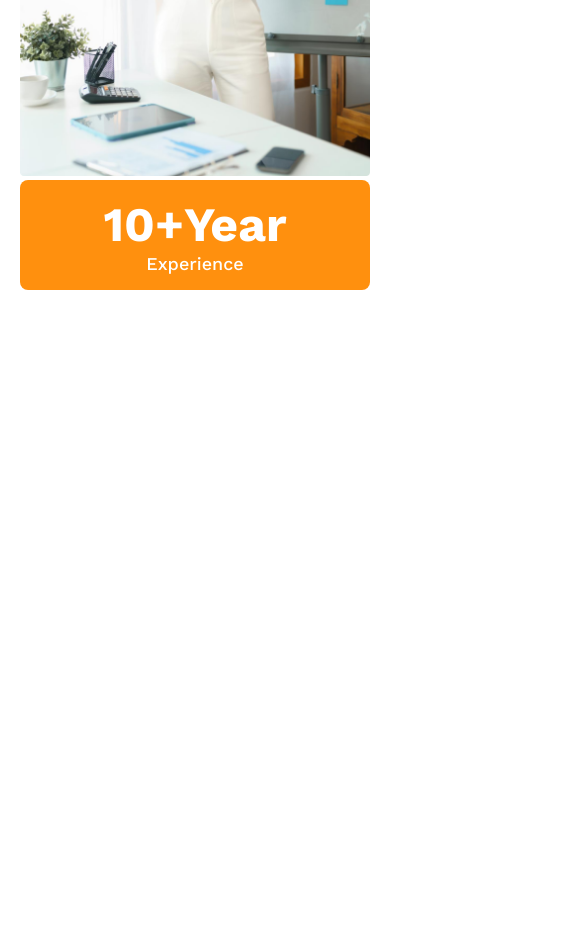
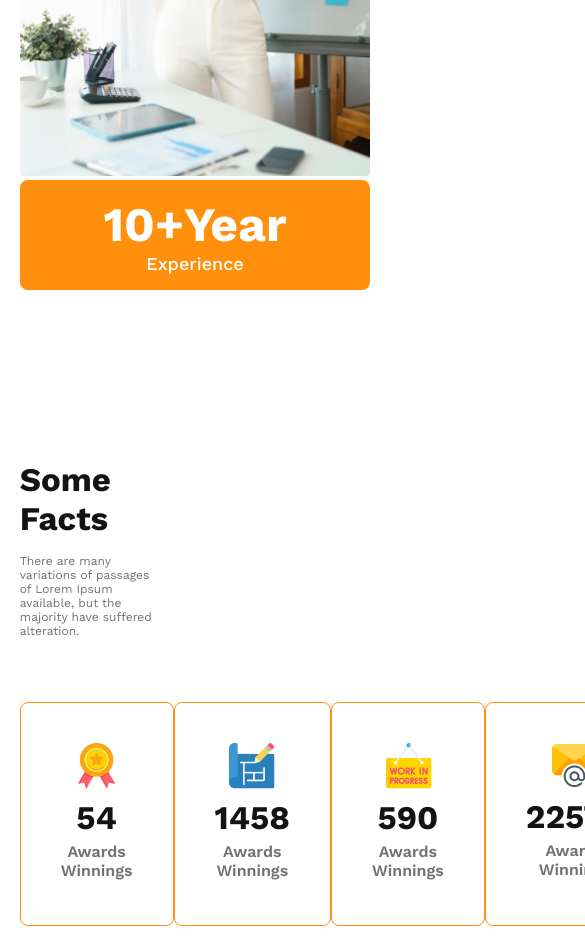
Before and after one commit to tofayeLL/g3-architects, a plain HTML site: page index.html in a window 390 px wide. Shown: the part 3603-4539 px from the top of the page, 585 px wide, since content can reach past the window. Before the commit the page ends 3903 px from the top, so only its background shows below. Drawn offline with nearby package versions, Linux system fonts and the light colour scheme.

Commit message:
finished some facts section without responsive

```diff
--- a/index.html
+++ b/index.html
@@ -111,6 +111,38 @@
             </div>
         </section>
 
+        <!-- some facts section -->
+        <section >
+            <div class="container">
+                <div class="facts-text">
+                    <h3>Some Facts</h3>
+                <p>There are many variations of passages of Lorem Ipsum available, but the majority have suffered alteration.</p>
+                </div>
+                <div class="facts-item-content">
+                    <div class="facts-item">
+                        <img src="images/icons/ribon.png" alt="">
+                        <h3>54</h3>
+                        <h4>Awards Winnings</h4>
+                    </div>
+                    <div class="facts-item">
+                        <img src="images/icons/projects.png" alt="">
+                        <h3>1458</h3>
+                        <h4>Awards Winnings</h4>
+                    </div>
+                    <div class="facts-item">
+                        <img src="images/icons/customers.png" alt="">
+                        <h3>590</h3>
+                        <h4>Awards Winnings</h4>
+                    </div>
+                    <div class="facts-item">
+                        <img src="images/icons/email.png" alt="">
+                        <h3>22578</h3>
+                        <h4>Awards Winnings</h4>
+                    </div>
+                </div>
+            </div>
+        </section>
+
     </main>
 
     <footer>
--- a/syles/architect.css
+++ b/syles/architect.css
@@ -189,7 +189,7 @@ nav a {
     object-fit: cover;
 }
 
-.features .img-section .bedge{
+.features .img-section .bedge {
     max-width: 50%;
     width: 100%;
     padding: 2rem 1rem;
@@ -200,17 +200,53 @@ nav a {
     bottom: 10%;
     right: 15%;
 }
-.features .img-section .bedge h4{
+
+.features .img-section .bedge h4 {
     font-size: 3rem;
     color: #FFF;
     font-weight: 700;
 }
-.features .img-section .bedge p{
+
+.features .img-section .bedge p {
     color: #FFF;
     font-size: 18px;
     font-weight: 500;
 }
 
+
+
+/* Some Facts related styles */
+
+
+
+.facts-item-content {
+    display: flex;
+    justify-content: space-around;
+}
+.facts-text {
+    max-width: 40%;
+}
+
+.facts-text *{
+    margin-bottom: 1rem;
+}
+.facts-item-content {
+    margin-top: 4rem;
+}
+
+.facts-item-content .facts-item {
+    text-align: center;
+    padding: 2.5rem;
+    border-radius: 8px;
+    border: 1px solid #FF900E;
+
+}
+.facts-item-content .facts-item h4{
+    color: #727272;
+}
+.facts-item-content .facts-item *{
+    margin-bottom: 5px;
+}
 
 
 
@@ -246,7 +282,7 @@ nav a {
     /* shared styles */
     nav,
     .team,
-    .features{
+    .features {
         flex-direction: column;
     }
 
@@ -256,7 +292,7 @@ nav a {
 
     .banner-text,
     .team .text,
-    .features .text-section  {
+    .features .text-section {
         max-width: 100%;
     }
 
@@ -271,14 +307,16 @@ nav a {
 
     /* feature related styles */
 
-    .features .text-section .text-item{
+    .features .text-section .text-item {
         padding: 0px;
     }
-    .features .img-section img{
+
+    .features .img-section img {
         width: 100%;
 
     }
-    .features .img-section .bedge{
+
+    .features .img-section .bedge {
         max-width: 100%;
         padding: 1rem;
         position: static;
@@ -301,15 +339,16 @@ nav a {
 
     .banner-text,
     .team .text,
-    .features .text-section  {
+    .features .text-section {
         max-width: 100%;
     }
 
-    .features .img-section img{
+    .features .img-section img {
         width: 100%;
 
     }
-    .features .img-section .bedge{
+
+    .features .img-section .bedge {
         bottom: 60px;
     }
 
```
